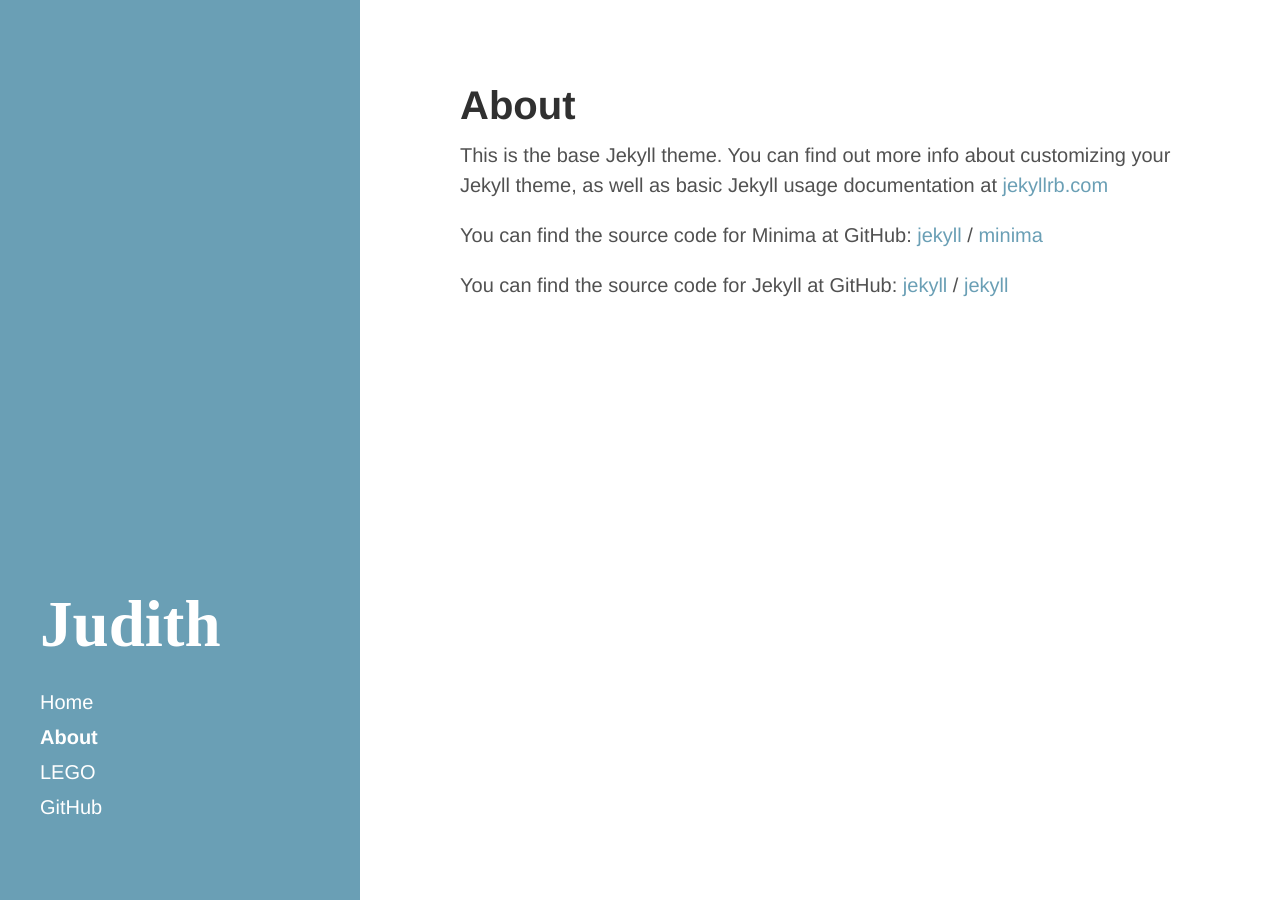
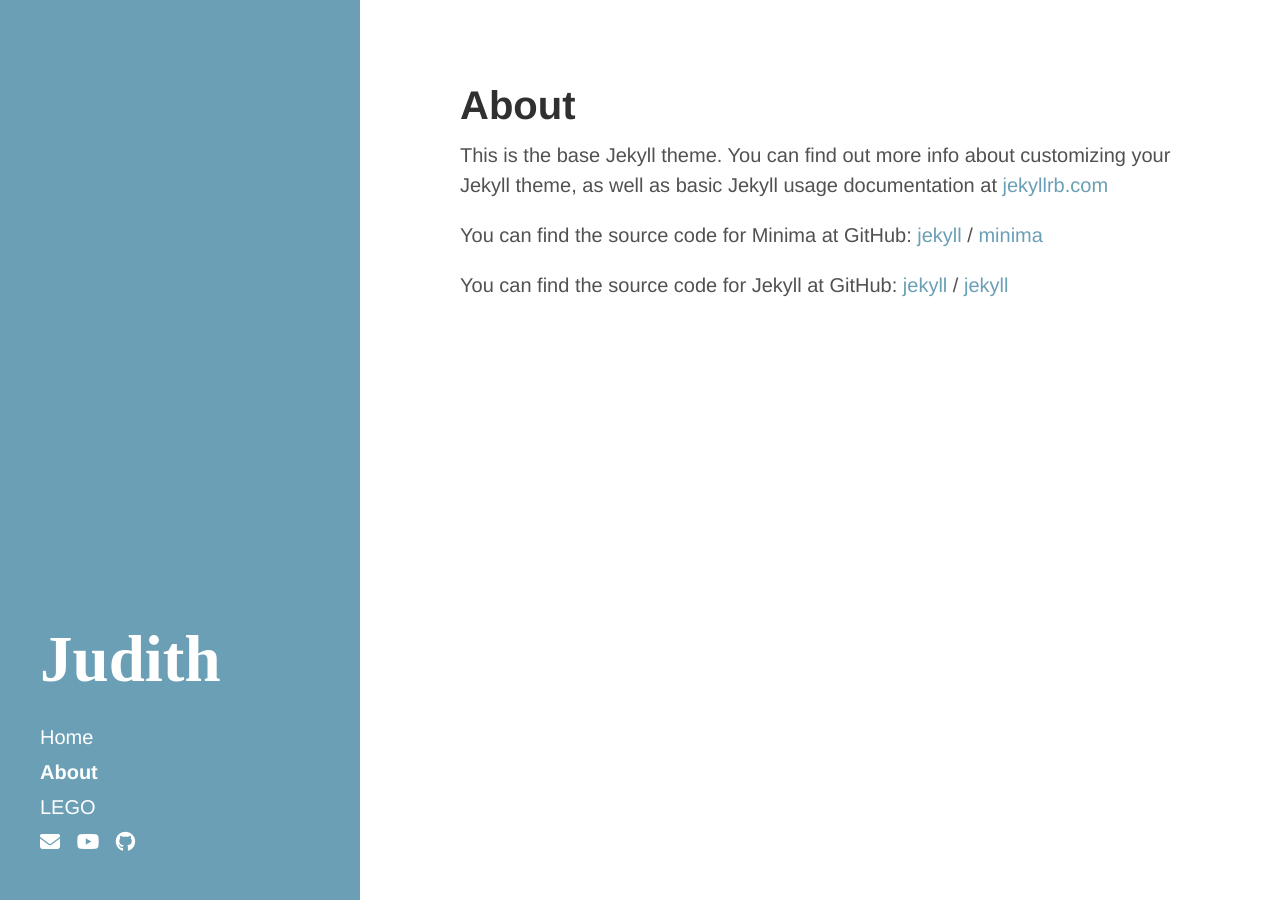
Before and after one commit to mandonguilla/mandonguilla.github.io, a Jekyll site: the page built from about.md, in a window 1280 px wide. Built offline with Jekyll 4.4.1, drawn with Linux system fonts in a browser that asks for light colours; nearby versions of some CDN libraries; library files that are not in the unit come from our copies.

Commit message:
fix font-awesome icons

```diff
--- a/_config.yml
+++ b/_config.yml
@@ -23,7 +23,6 @@ email: judith.mandonguilla@gmail.com
 description: >- # this means to ignore newlines until "baseurl:"
 baseurl: "/"
 url: https://mandonguilla.github.io/
-# twitter_username:
 github: https://github.com/mandonguilla
 youtube: https://www.youtube.com/@judith293
 
--- a/_includes/head.html
+++ b/_includes/head.html
@@ -19,6 +19,7 @@
   <link rel="stylesheet" href="{{ site.baseurl }}css/syntax.css">
   <link rel="stylesheet" href="{{ site.baseurl }}css/hyde.css">
   <link rel="stylesheet" href="https://fonts.googleapis.com/css2?family=EB+Garamond&display=swap">
+  <link rel="stylesheet" href="{{ site.baseurl }}font-awesome-4.7.0/css/font-awesome.min.css">
 
   <!-- Icons -->
   <link rel="apple-touch-icon-precomposed" sizes="144x144" href="{{ site.baseurl }}apple-touch-icon-144-precomposed.png">
--- a/_includes/sidebar.html
+++ b/_includes/sidebar.html
@@ -26,15 +26,17 @@
         {% endif %}
       {% endfor %}
 
+      <!--
       <a class="sidebar-nav-item" href="{{ site.github }}">GitHub</a>
-      <a class="sidebar-nav-item" href="mailto:{{ site.email }}"><i class="fa fa-envelope" aria-hidden="true"></i></a>
-      <a class="sidebar-nav-item" href="{{ site.youtube }}"><i class="fa fa-youtube-play" aria-hidden="true"></i></a>
+      -->
 
       <div class="sidebar-nav-item">
         <p>
           <a href="mailto:{{ site.email }}"><i class="fa fa-envelope" aria-hidden="true"></i></a>
           &nbsp;
-          <a href="{{ site.youtube }}"><i class="fa fa-youtube-play" aria-hidden="true"></i></a>
+          <a href="{{ site.youtube }}"><i class="fa fa-youtube" aria-hidden="true"></i></a>
+          &nbsp;
+          <a href="{{ site.github }}"><i class="fa fa-github" aria-hidden="true"></i></a>
         </p>
       </div>
     </nav>
```
Also changed, not shown: 2 other files.
